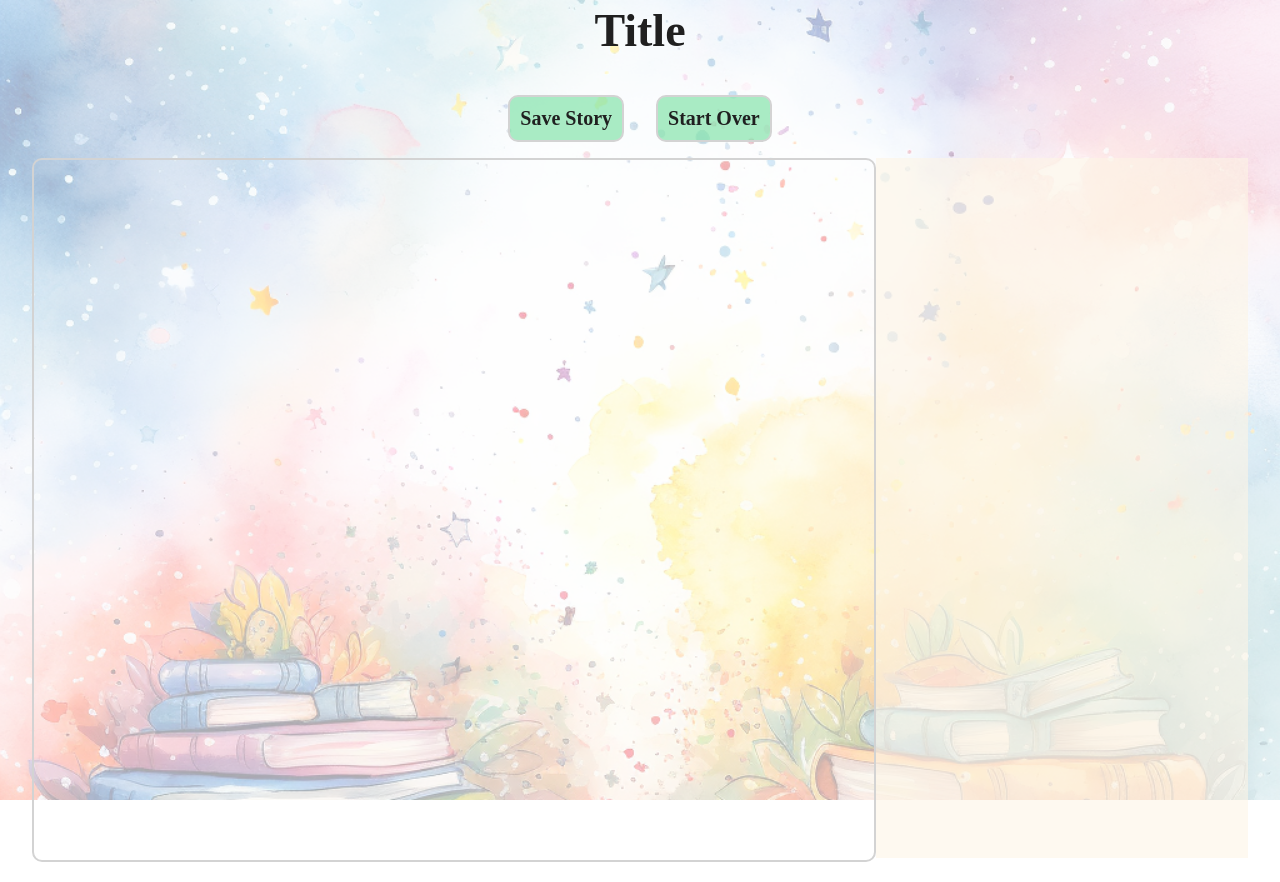
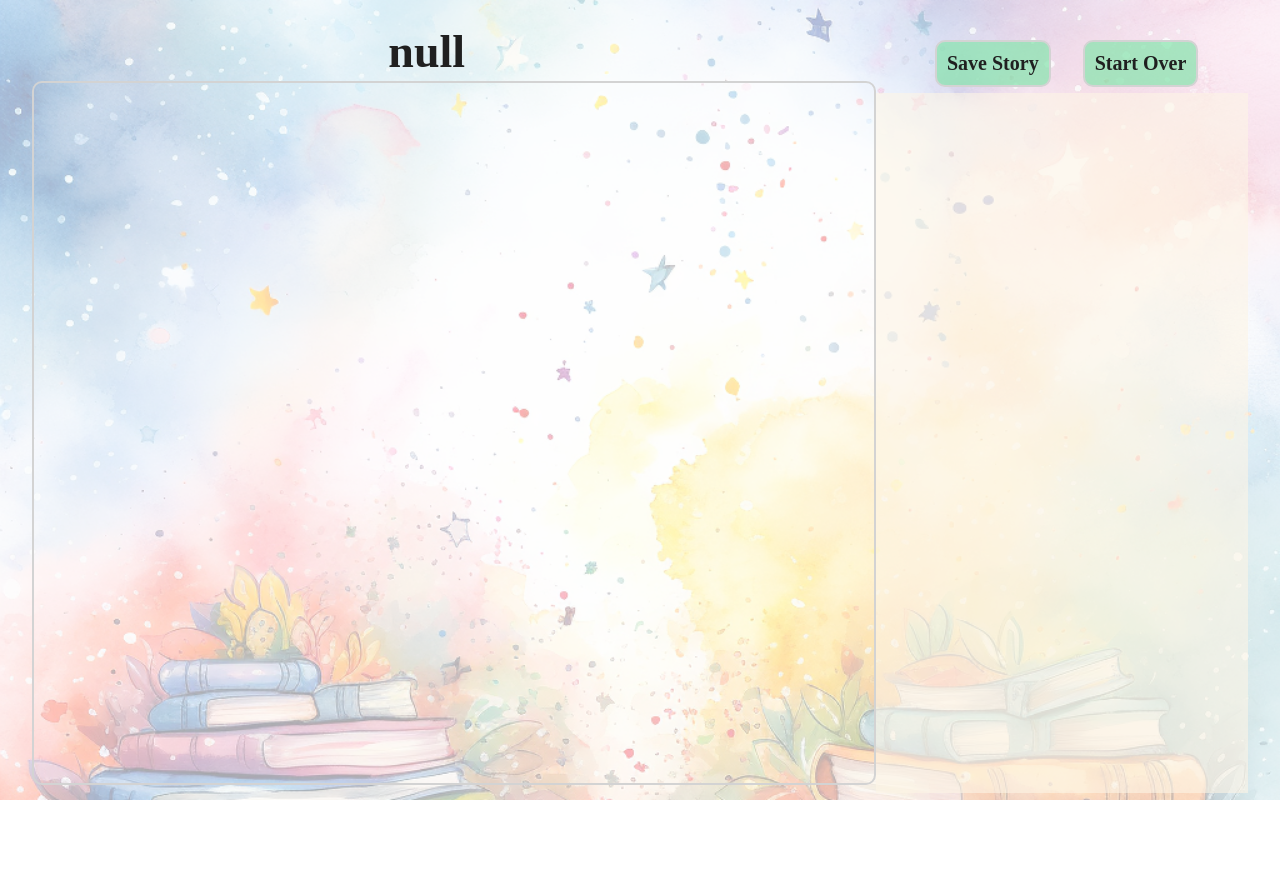
Before and after one commit to arcadesprojectnyc/LittleTale, a React (Create React App) app: page /review-story in a window 1280 px wide. After the commit the page ends 805 px from the top, so only its background shows below. Built offline with nearby package versions, Linux system fonts and the light colour scheme.

Commit message:
Replace name as title on setting, change the review layout slightly, find the reason for the css class defined order for msg buttons

```diff
--- a/src/App.css
+++ b/src/App.css
@@ -93,13 +93,6 @@
   margin-left: 1rem;
 }
 
-/* Additional class for the greyed-out button when isLoading is true */
-.button-disabled {
-  cursor: not-allowed;
-  opacity: 0.4;
-  background-color: lightgray;
-}
-
 /* Custom styles for the WriteStory.jex */
 
 .write-background-container {
@@ -167,7 +160,6 @@
   margin-left: 2rem;
 }
 
-
 .message-button {
   font-size: calc(5px + 1vmin);
   font-family: "Nunito Sans";
@@ -178,11 +170,18 @@
   cursor: pointer;
   opacity: 0.9;
   border: 1px solid wheat;
-  border-radius: 6px; /* Set border radius to create round corners */
+  border-radius: 6px;
   scroll-margin-top: 0.5rem;
   margin-bottom: 2rem;
   margin-right: 1rem;
   margin-left: 2rem;
+}
+
+/* Additional class for the greyed-out button when isLoading is true */
+.button-disabled {
+  cursor: not-allowed;
+  opacity: 0.4;
+  background-color: lightgray;
 }
 
 /* Custom styles for the TokenInput.jex */
@@ -245,7 +244,7 @@
 .user-message {
   font-family: "Tillana";
   font-weight: semi-bold;
-  color:#202020;
+  color: #202020;
   font-size: calc(15px + 1vmin);
   padding: 5px;
   line-height: 1.7;
@@ -296,7 +295,12 @@
   width: 30vw;
   justify-content: space-between;
   padding: 10px;
-  background-color: rgba(253, 245, 230, 0.6); /* Use rgba notation with alpha value for background color */
+  background-color: rgba(
+    253,
+    245,
+    230,
+    0.6
+  ); /* Use rgba notation with alpha value for background color */
 }
 
 .comment {
@@ -304,7 +308,7 @@
   font-family: "Nunito Sans";
   font-weight: medium;
   font-size: calc(15px + 1vmin);
-  color:#101010;
+  color: #101010;
   line-height: 1.5;
 }
 
@@ -314,7 +318,7 @@
   top: 30%;
   left: 60%;
   transform: translateX(-50%);
-  background: rgb(134, 228, 173, 0.8); /* Semi-transparent background color */
+  background: rgb(134, 228, 173, 0.95); /* Semi-transparent background color */
   padding: 10px;
   border-radius: 20px; /* Rounded corners */
   box-shadow: 0 2px 8px rgba(0, 0, 0, 0.5); /* Box shadow for floating effect */
@@ -333,6 +337,6 @@
   font-family: "Nunito Sans";
   font-weight: medium;
   font-size: calc(12px + 1vmin);
-  color:#101010;
+  color: #101010;
   line-height: 1.5;
 }
--- a/src/components/ReviewStory.jsx
+++ b/src/components/ReviewStory.jsx
@@ -9,7 +9,7 @@ import CommentsContainer from "./CommentsContainer";
 // the write_story_msgs to be the whole story line and sotry display.
 // the messages in this reviewStory is only for gpt review conversation.
 function ReviewStory() {
-  const { token, write_story_msgs, setWriteStoryMsgCxt } =
+  const { token, title, write_story_msgs, setWriteStoryMsgCxt } =
     useContext(UserContext);
   const [isLoading, setIsLoading] = useState(false);
   const [reviewMessageIndex, setReviewMessageIndex] = useState(null);
@@ -130,37 +130,48 @@ function ReviewStory() {
   ];
 
   return (
-    <div className="review-background-container ">
-    <div
-      style={{
-        width: "100vw",
-        height: "98vh",
-        display: "flex",
-        justifyContent: "center",
-        alignItems: "center",
-      }}
-    >
-      <div style={{ width: "95vw", marginTop:"5vw"}}>
-        <h2 className="h2-style" >Title</h2>
-        <div>
+    <div className="review-background-container">
+      <div style={{ display: "flex" }}>
+        <div className="h2-style" style={{ width: "70%" }}>
+          {`${title}`}
+        </div>
+        <div
+          style={{
+            marginTop: "5vh",
+            width: "35%",
+          }}
+        >
           <button
-          onClick={saveToFile}
-          className={`button ${isLoading ? 'button-disabled' : ''}`}
-          disabled={isLoading}>
+            onClick={saveToFile}
+            className={`button ${isLoading ? "button-disabled" : ""}`}
+            disabled={isLoading}
+          >
             {isLoading ? "Save Story" : "Save Story"}
           </button>
           <button
-          onClick={handleStartWriting}
-          disabled={isLoading}
-          className={`button ${isLoading ? 'button-disabled' : ''}`}>
-            {isLoading ? "Start Over": "Start Over"}
+            onClick={handleStartWriting}
+            disabled={isLoading}
+            className={`button ${isLoading ? "button-disabled" : ""}`}
+          >
+            {isLoading ? "Start Over" : "Start Over"}
           </button>
         </div>
-
+      </div>
+      <div
+        style={{
+          width: "100vw",
+          height: "85vh",
+          display: "flex",
+          justifyContent: "center",
+          alignItems: "center",
+        }}
+      >
         <div
           style={{
             display: "flex",
-            width: "100%",
+            justifyContent: "center",
+            alignItems: "center",
+            width: "95%",
           }}
         >
           <MessagesContainer
@@ -177,7 +188,6 @@ function ReviewStory() {
         </div>
       </div>
     </div>
-    </div>
   );
 }
 export default ReviewStory;
--- a/src/components/StorySetting.jsx
+++ b/src/components/StorySetting.jsx
@@ -3,30 +3,25 @@ import { useNavigate } from "react-router-dom";
 import { UserContext } from "./UserContext";
 
 function StorySetting() {
-  const [charactor_name, setCharactorName] = useState("");
+  const [title, setTitle] = useState("");
   const [beginning, setBeginning] = useState("");
   const navigate = useNavigate();
-  const { setCharNameCxt, setBeginningCxt, setWriteStoryMsgCxt } =
+  const { setTitleCxt, setBeginningCxt, setWriteStoryMsgCxt } =
     useContext(UserContext);
 
-  const handleCharactorNameChange = (event) => {
-    setCharactorName(event.target.value);
+  const handleTitleChange = (event) => {
+    setTitle(event.target.value);
   };
 
   const handleBeginningChange = (event) => {
     setBeginning(event.target.value);
   };
   const handleButtonClick = () => {
-    if (charactor_name == "" || beginning == "") {
-      console.log(
-        "[Select.log] char_name: " +
-          charactor_name +
-          ", beginning: " +
-          beginning
-      );
-      alert(`Let's write the charactor name and the beginning!`);
+    if (title == "" || beginning == "") {
+      console.log("[Select.log] Title: " + title + ", beginning: " + beginning);
+      alert(`Let's write the story title and the beginning!`);
     } else {
-      setCharNameCxt(charactor_name);
+      setTitleCxt(title);
       setBeginningCxt(beginning);
       let path = "/write-story/";
       navigate(path);
@@ -40,15 +35,17 @@ function StorySetting() {
   return (
     <div className="setting-background-container">
       <div className="centered-content">
-        <h2 className="h2-style">What's the opening line of your little tale?</h2>
-        <p className="interface-text">Name your character:</p>
+        <h2 className="h2-style">
+          What's the opening line of your little tale?
+        </h2>
+        <p className="interface-text">Story Title</p>
         <input
           type="text"
-          value={charactor_name}
-          onChange={handleCharactorNameChange}
+          value={title}
+          onChange={handleTitleChange}
           className="input-field"
         />
-        <p className="interface-text">Write the beginning of the Story:</p>
+        <p className="interface-text">Beginning of the Story</p>
         <textarea
           className="input-textarea"
           value={beginning}
@@ -56,7 +53,7 @@ function StorySetting() {
           placeholder="Write the beginning of the Story..."
         ></textarea>
         <div>
-        <p></p>
+          <p></p>
           <button onClick={handleButtonClick} className="button">
             I'm ready!
           </button>
--- a/src/components/UserContext.js
+++ b/src/components/UserContext.js
@@ -6,7 +6,7 @@ export const UserContext = createContext();
 // Create a provider component
 export function UserProvider({ children }) {
   const [token, setToken] = useState(null);
-  const [char_name, setCharName] = useState(null);
+  const [title, setTitle] = useState(null);
   const [beginning, setBeginning] = useState(null);
   const [write_story_msgs, setWriteStoryMsgs] = useState(null);
 
@@ -14,8 +14,8 @@ export function UserProvider({ children }) {
     setToken(token);
   };
 
-  const setCharNameValue = (char_name) => {
-    setCharName(char_name);
+  const setTitleValue = (title) => {
+    setTitle(title);
   };
 
   const setBeginningValue = (beginning) => {
@@ -30,8 +30,8 @@ export function UserProvider({ children }) {
   const value = {
     token,
     setTokenCxt: setTokenValue,
-    char_name,
-    setCharNameCxt: setCharNameValue,
+    title,
+    setTitleCxt: setTitleValue,
     beginning,
     setBeginningCxt: setBeginningValue,
     write_story_msgs,
--- a/src/components/WriteStory.jsx
+++ b/src/components/WriteStory.jsx
@@ -6,7 +6,7 @@ import MessagesContainer from "./MessagesContainer";
 import HintPopUp from "./HintPopUp";
 
 function WriteStory() {
-  const { token, beginning, charactor_name,write_story_msgs, setWriteStoryMsgCxt } =
+  const { token, beginning, title, write_story_msgs, setWriteStoryMsgCxt } =
     useContext(UserContext);
   const [isLoading, setIsLoading] = useState(false);
   const [hintMode, setHintMode] = useState(false);
@@ -19,7 +19,7 @@ function WriteStory() {
 
   // This is to avoid the double calling gpt api in dev mode, due to react new feature.
   useEffect(() => {
-    if (messages.length == 2) {
+    if (messages && messages.length == 2) {
       let msgs = messages;
       callGPTApi(msgs);
     }
@@ -187,10 +187,9 @@ function WriteStory() {
 
   return (
     <div className="write-background-container">
-      <div>
       <div style={{ display: "flex" }}>
         <div className="h2-style" style={{ width: "70%" }}>
-          {`The Magical Adventures of ${charactor_name}`}
+          {`${title}`}
         </div>
         <div
           style={{
@@ -199,7 +198,7 @@ function WriteStory() {
           }}
         >
           <button
-              className={`button ${isLoading ? 'button-disabled' : ''}`}
+            className={`button ${isLoading ? "button-disabled" : ""}`}
             style={{ marginRight: "30px" }}
             onClick={handleRewriteStrotyClick}
             disabled={isLoading}
@@ -207,7 +206,7 @@ function WriteStory() {
             {isLoading ? "Rewrite Story" : "Rewrite Story"}
           </button>
           <button
-              className={`button ${isLoading ? 'button-disabled' : ''}`}
+            className={`button ${isLoading ? "button-disabled" : ""}`}
             onClick={handleFinishStory}
             disabled={isLoading}
             style={{ marginLeft: "30px" }}
@@ -233,7 +232,6 @@ function WriteStory() {
           isLoading={isLoading}
         />
       </div>
-      </div>
       {hintMode && (
         <HintPopUp
           hintText={hintText}
```
Also changed, not shown: src/components/MessagesContainer.jsx (+6 -2 lines). Lines whose indentation alone changed are shown as unchanged.
